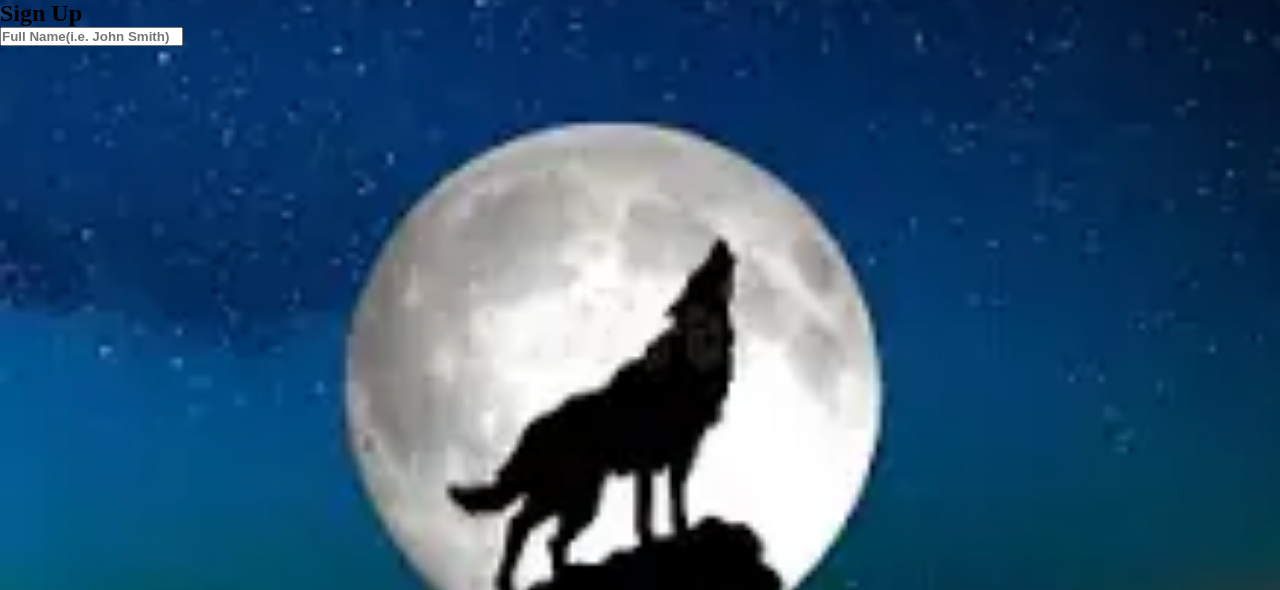
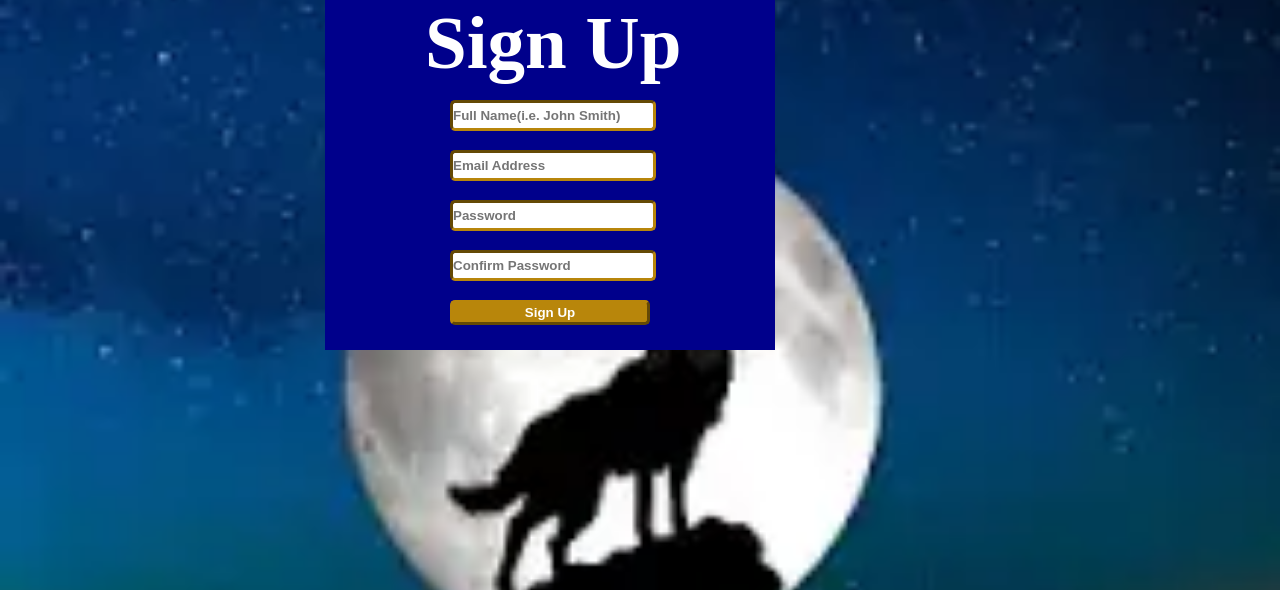
Before and after one commit to TheWolfBro2008/wolfstudios, a PHP site: page /register.php in a window 1280 px wide. Shown: the part 80-670 px from the top of the page. Run offline with PHP 8.4, Linux system fonts and the light colour scheme.

Commit message:
finished the style for sign up page

```diff
--- a/css/register.css
+++ b/css/register.css
@@ -120,6 +120,63 @@ ul li ul li {
         display: block;
         position: relative;
     }
+
+    .signup-form {
+        width:450px;
+        height: 350px;
+        margin: 0 auto;
+        position: absolute; left: 325px;
+        background-color: darkblue;
+        color: white;
+        font-size: 50px;
+    }
+
+    h2 {
+        position: absolute; left: 100px;
+    }
+
+    .name {
+        position: absolute; left: 125px;  top: 100px;
+        width: 200px;
+        height: 25px;
+        border-radius: 5px;
+        border-width: 3px;
+        border-color: darkgoldenrod;
+    }
+
+    .email {
+        position: absolute; left: 125px; top: 150px;
+        width: 200px; height: 25px;
+        border-radius: 5px;
+        border-width: 3px;
+        border-color: darkgoldenrod;
+    }
+
+    .pwd {
+        position: absolute; left: 125px; top: 200px;
+        width: 200px; height: 25px;
+        border-radius: 5px;
+        border-width: 3px;
+        border-color: darkgoldenrod;
+    }
+
+    .pwdconfirm {
+        position: absolute; left: 125px; top: 250px;
+        width: 200px; height: 25px;
+        border-radius: 5px;
+        border-width: 3px;
+        border-color: darkgoldenrod;
+    }
+
+    .submit {
+        position: absolute; left: 125px; top: 300px;
+        width: 200px; height: 25px;
+        border-radius: 5px;
+        border-width: 3px;
+        border-color: darkgoldenrod;
+        background-color: darkgoldenrod;
+        color: white;
+    }
 }
 
 
--- a/register.php
+++ b/register.php
@@ -46,7 +46,11 @@
     <div class="signup-form">
         <h2>Sign Up</h2>
         <form action="signup.inc.php" method="post">
-            <input type="text" name="" placeholder="Full Name(i.e. John Smith)">
+            <input type="text" name="name" class="name" placeholder="Full Name(i.e. John Smith)">
+            <input type="email" name="email" class="email" placeholder="Email Address">
+            <input type="password" name="pwd" class="pwd" placeholder="Password">
+            <input type="password" name="pwdconfirm" class="pwdconfirm" placeholder="Confirm Password">
+            <button type="submit" name="Submit" class="submit">Sign Up</button>
         </form>
     </div>
 </body>
```
